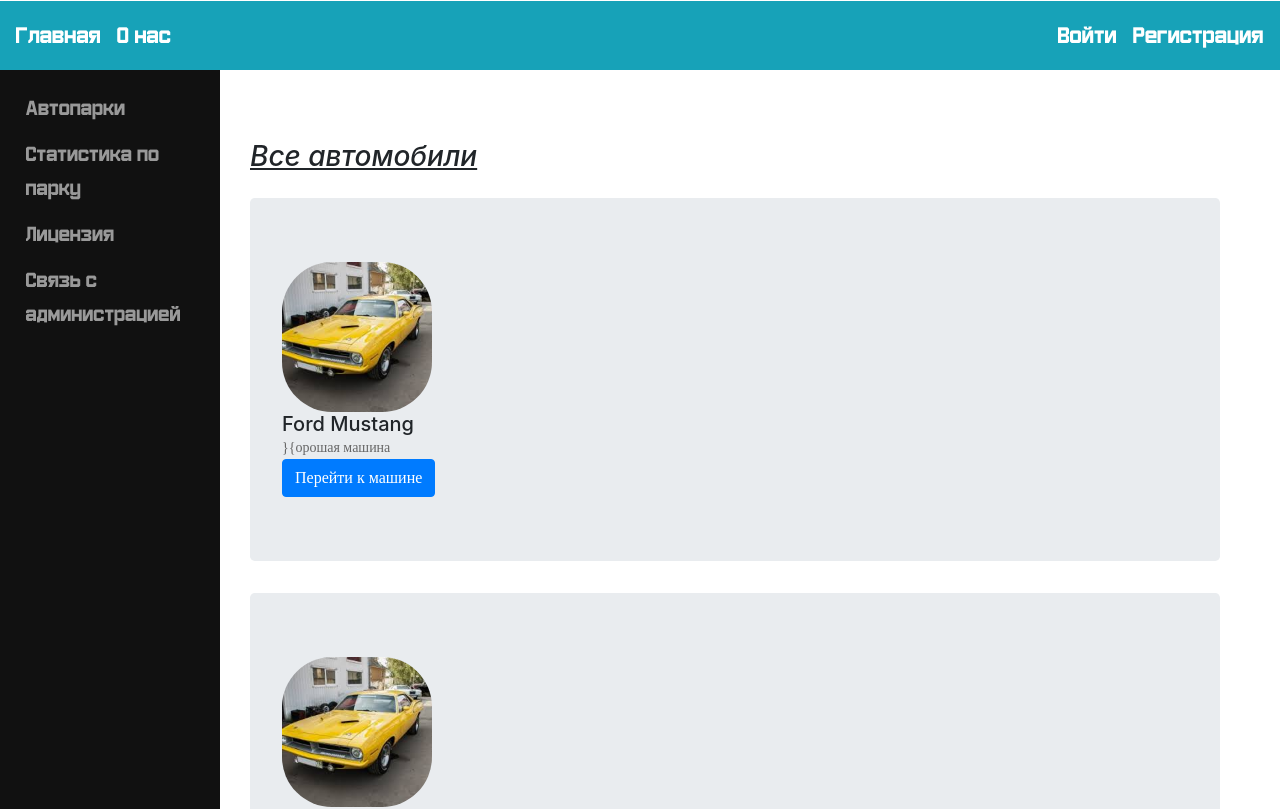
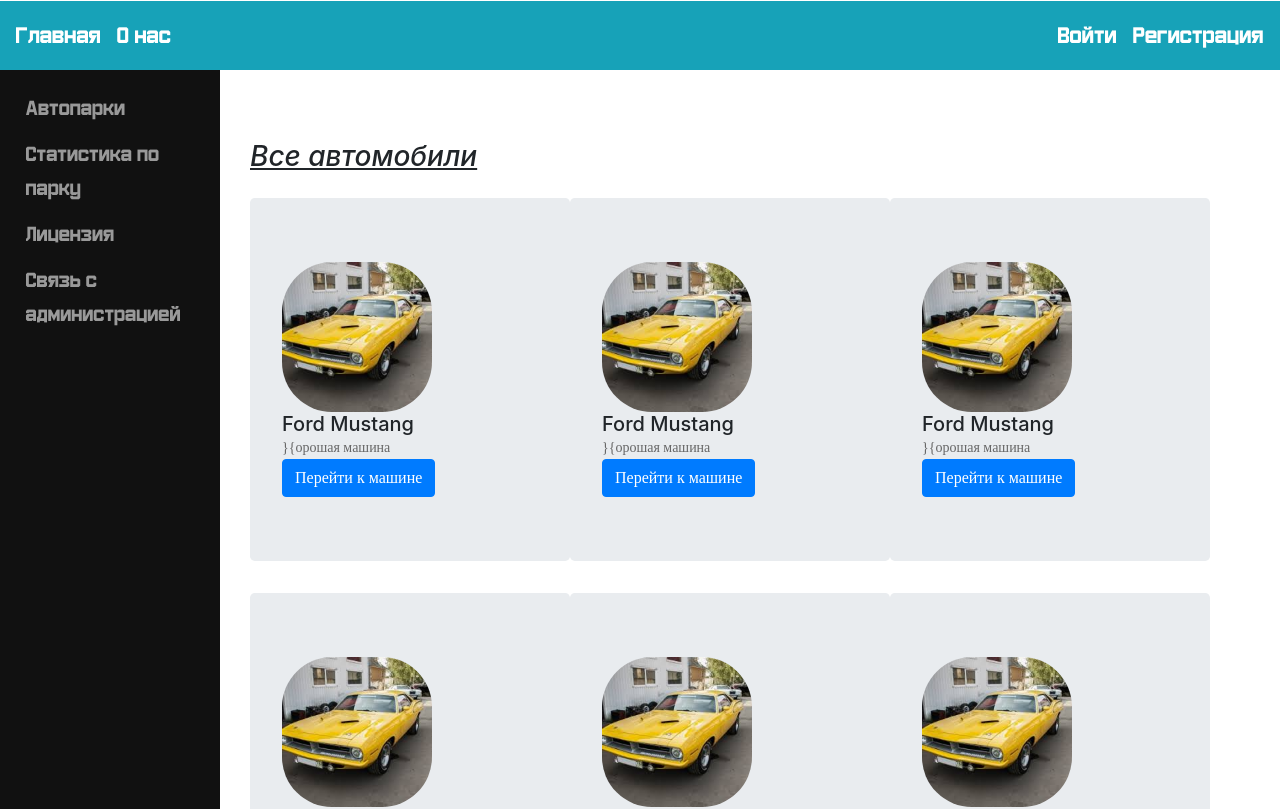
Before and after one commit to KrasnovDenis/TrackTruck-UI, a React (Create React App) app: page /customer/vehicles in a window 1280 px wide. Shown: the top 809 px of the page. Built offline with nearby package versions, Linux system fonts and the light colour scheme.

Commit message:
reverted style changes

```diff
--- a/src/parks/Park.js
+++ b/src/parks/Park.js
@@ -35,7 +35,7 @@ class Park extends Component {
 
             <h1>Парк : {this.state.name}</h1>
             <br/>
-            <div>Машины</div>
+            <h4>Машины</h4>
 
             {
                 this.state.cars.map(car => <VehicleLabel car={car}/>)
--- a/src/style/components/customer/Vehicle.css
+++ b/src/style/components/customer/Vehicle.css
@@ -1,3 +1,6 @@
-.car-img-top{
-    max-width: 350px;
+.car {
+    display: inline-block;
 }
+.car-body{
+    width: 16rem;
+}
```
